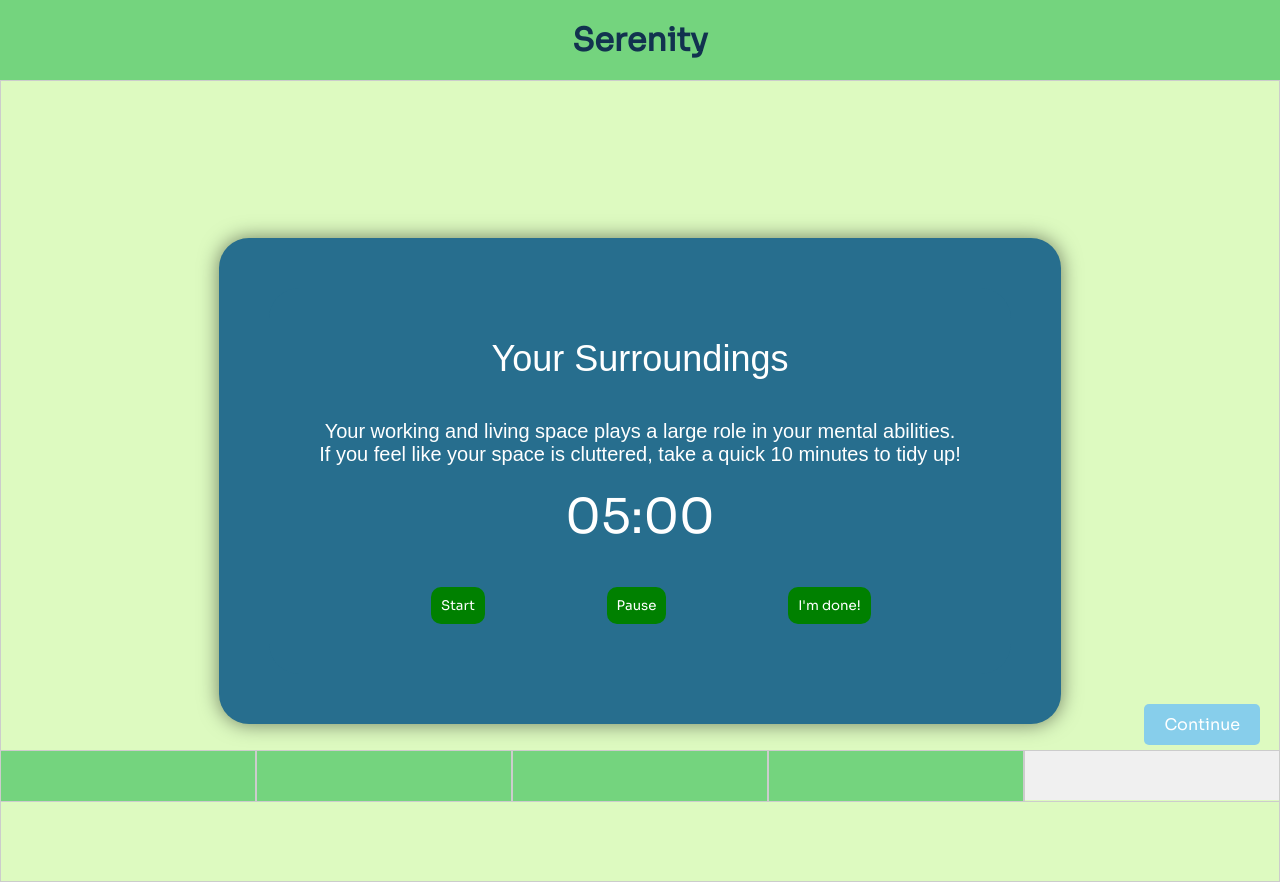
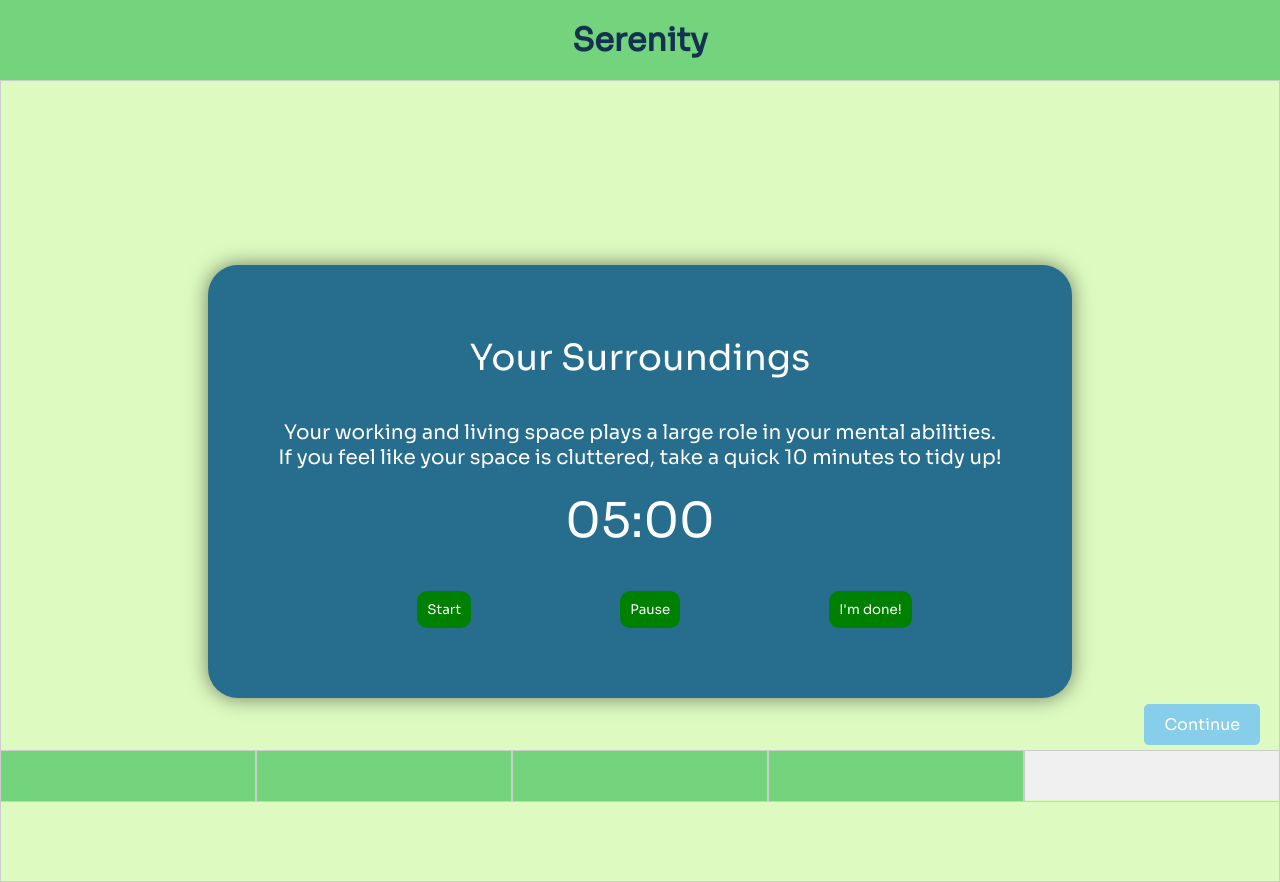
Before and after one commit to davidy838/serenity, a React (Create React App) app: page /surroundings in a window 1280 px wide. Built offline with nearby package versions, Linux system fonts and the light colour scheme.

Commit message:
Text changes and unifying font style

```diff
--- a/src/pages/Surroundings.js
+++ b/src/pages/Surroundings.js
@@ -61,7 +61,7 @@ function Surroundings() {
 
   return (
     <div style={{ backgroundColor, border: '1px solid #ccc', height: '100vh', overflow: 'hidden' }}>
-    <div style={{ fontFamily: 'Rubik, sans-serif', display: 'flex', flexDirection: 'column', alignItems: 'center', justifyContent: 'center', height: '100%', margin: 0 }}>
+    <div style={{ display: 'flex', flexDirection: 'column', alignItems: 'center', justifyContent: 'center', height: '100%', margin: 0 }}>
     <div style={{
     padding: '50px',
     backgroundColor: '#276E8E',
@@ -72,11 +72,11 @@ function Surroundings() {
     borderRadius: '30px',
     boxShadow: '0 0 20px rgba(0, 0, 0, 0.5)' // Add this line for the shadow
 }}>
-        <div style={{ padding: '50px', backgroundColor: '#276E8E', display: 'flex', flexDirection: 'column', alignItems: 'center', justifyContent: 'center', borderRadius: '30px'}}>
+        <div style={{ padding: '20px', backgroundColor: '#276E8E', display: 'flex', flexDirection: 'column', alignItems: 'center', justifyContent: 'center', borderRadius: '30px'}}>
         {!timerUp && (
             <div style={{ textAlign: 'center' }}>
-            <div style={{ fontSize: '36px', marginBottom: '40px', fontFamily: 'Rubik, sans-serif', color: 'white' }}>Your Surroundings</div>
-            <div style={{ fontSize: '20px', marginBottom: '20px', fontFamily: 'Rubik, sans-serif', color: 'white' }}>Your working and living space plays a large role in your mental abilities.<br />If you feel like your space is cluttered, take a quick 10 minutes to tidy up!</div>
+            <div style={{ fontSize: '36px', marginBottom: '40px', color: 'white' }}>Your Surroundings</div>
+            <div style={{ fontSize: '20px', marginBottom: '20px', color: 'white' }}>Your working and living space plays a large role in your mental abilities.<br />If you feel like your space is cluttered, take a quick 10 minutes to tidy up!</div>
             <div style={{ fontSize: '48px', color: '#333', color: 'white' }}>{`${pad(minutes)}:${pad(seconds)}`}</div>
             <div style={{ display: 'flex', justifyContent: 'center', marginTop: '20px', marginRight: '80px' }}>
                 <button onClick={startTimer} style={{ marginRight: '10px', color: 'white', backgroundColor: 'green', border: 'none', padding: '10px', borderRadius: '10px' }}>Start</button>
@@ -101,7 +101,7 @@ function Surroundings() {
                 {!showWow && <button onClick={handleShowWow} style={{ color: 'white', backgroundColor: 'green', border: 'none', padding: '10px' }}>Submit</button>}
                 </>
             )}
-            {showWow && <div style={{ fontSize: '18px', marginTop: '10px', color: 'white' }}>Wow! {inputValue} is some hard stuff. Well done.</div>}
+            {showWow && <div style={{ fontSize: '18px', marginTop: '10px', color: 'white' }}>Wow! That's some hard stuff. Well done.</div>}
             </div>
         )}
         </div>
```
